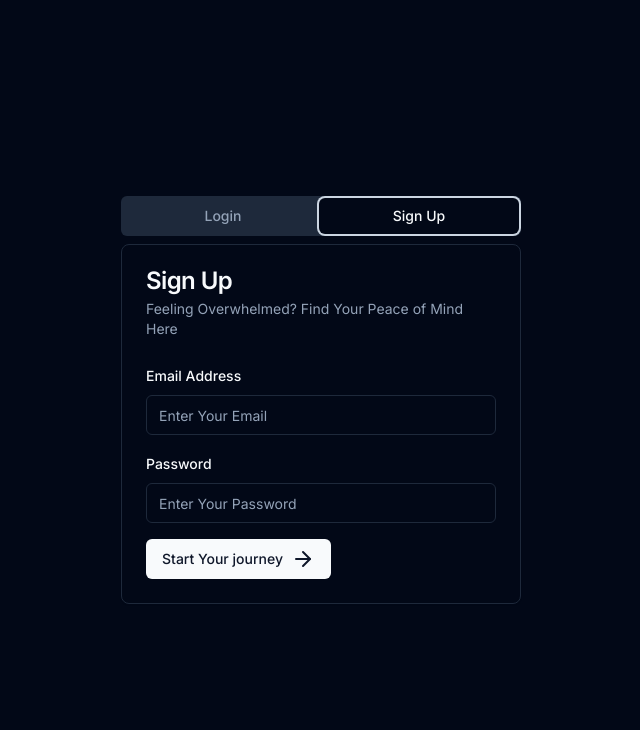
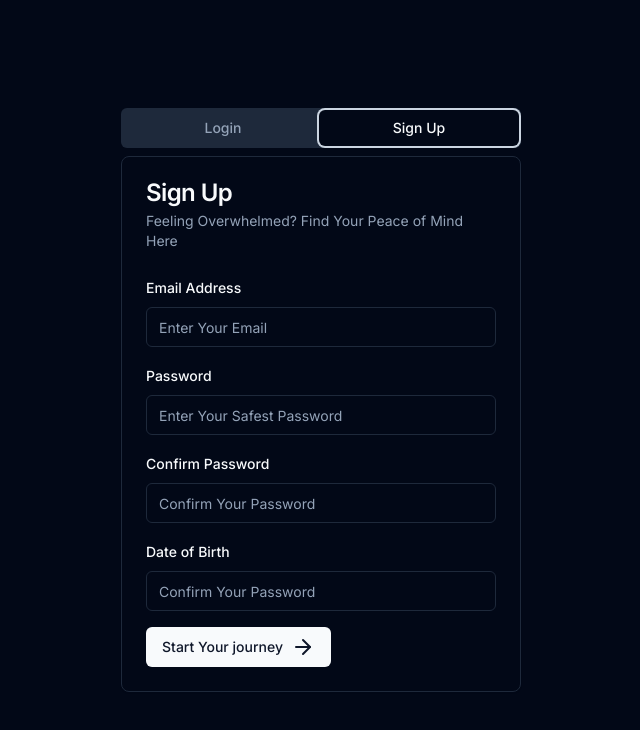
Before and after one commit to Mirthly-Inc/Mirthly-Health, a Next.js app in the folder mirthlyhealth/: page /auth in a window 1280 px wide. Both pictures are taken after a click on the tab "Sign Up". Shown: the top 730 px of the page, without its empty margins (319-959 px from the left). Built offline with nearby package versions, Linux system fonts and the light colour scheme.

Commit message:
sign up completed

```diff
--- a/mirthlyhealth/components/Auth.tsx
+++ b/mirthlyhealth/components/Auth.tsx
@@ -1,4 +1,4 @@
-import { Button } from "@/components/ui/button";
+import { Button } from '@/components/ui/button';
 import {
   Card,
   CardContent,
@@ -6,21 +6,22 @@ import {
   CardFooter,
   CardHeader,
   CardTitle,
-} from "@/components/ui/card";
-import { Input } from "@/components/ui/input";
-import { Label } from "@/components/ui/label";
-import { Tabs, TabsContent, TabsList, TabsTrigger } from "@/components/ui/tabs";
-import { CalendarForm } from "./Calender";
-import { SignInForm } from "./SignIn_Form";
+} from '@/components/ui/card';
+import { Input } from '@/components/ui/input';
+import { Label } from '@/components/ui/label';
+import { Tabs, TabsContent, TabsList, TabsTrigger } from '@/components/ui/tabs';
+import { CalendarForm } from './Calender';
+import { SignInForm } from './SignIn_Form';
+import { SignUpForm } from './SignUp_Form';
 
 export function TabsDemo() {
   return (
-    <Tabs defaultValue="account" className="w-[400px]">
-      <TabsList className="grid w-full grid-cols-2">
-        <TabsTrigger value="account">Login</TabsTrigger>
-        <TabsTrigger value="password">Sign Up</TabsTrigger>
+    <Tabs defaultValue='account' className='w-[400px]'>
+      <TabsList className='grid w-full grid-cols-2'>
+        <TabsTrigger value='account'>Login</TabsTrigger>
+        <TabsTrigger value='password'>Sign Up</TabsTrigger>
       </TabsList>
-      <TabsContent value="account">
+      <TabsContent value='account'>
         <Card>
           <CardHeader>
             <CardTitle>Login</CardTitle>
@@ -28,12 +29,12 @@ export function TabsDemo() {
               Your Personalized Stress Relief Starts Here.
             </CardDescription>
           </CardHeader>
-          <CardContent className="space-y-2">
-            <SignInForm islogin={true} />
+          <CardContent className='space-y-2'>
+            <SignInForm />
           </CardContent>
         </Card>
       </TabsContent>
-      <TabsContent value="password">
+      <TabsContent value='password'>
         <Card>
           <CardHeader>
             <CardTitle>Sign Up</CardTitle>
@@ -41,8 +42,8 @@ export function TabsDemo() {
               Feeling Overwhelmed? Find Your Peace of Mind Here
             </CardDescription>
           </CardHeader>
-          <CardContent className="space-y-2">
-            <SignInForm islogin={false} />
+          <CardContent className='space-y-2'>
+            <SignUpForm />
           </CardContent>
         </Card>
       </TabsContent>
--- a/mirthlyhealth/components/SignIn_Form.tsx
+++ b/mirthlyhealth/components/SignIn_Form.tsx
@@ -17,16 +17,12 @@ import {
 import { Input } from '@/components/ui/input';
 import { ArrowRight } from 'lucide-react';
 
-interface loginproptype {
-  islogin?: boolean;
-}
-
 const formSchema = z.object({
   email: z.string({ required_error: 'Please Enter Email Address' }).email(),
   password: z.string().min(6, 'Password should be minimum 6 characters'),
 });
 
-export function SignInForm({ islogin }: loginproptype) {
+export function SignInForm() {
   const form = useForm<z.infer<typeof formSchema>>({
     resolver: zodResolver(formSchema),
     defaultValues: {
@@ -36,7 +32,7 @@ export function SignInForm({ islogin }: loginproptype) {
   });
 
   function onSubmit(values: z.infer<typeof formSchema>) {
-    islogin ? console.log('Logging in') : console.log('New User');
+    console.log(values);
   }
   return (
     <Form {...form}>
@@ -72,7 +68,7 @@ export function SignInForm({ islogin }: loginproptype) {
           )}
         />
         <Button type='submit'>
-          {islogin ? <div>Welcome Back</div> : <div>Start Your journey</div>}{' '}
+          Welcome Back
           <ArrowRight className='ml-2' />
         </Button>
       </form>
--- /dev/null
+++ b/mirthlyhealth/components/SignUp_Form.tsx
@@ -0,0 +1,130 @@
+'use client';
+
+import { zodResolver } from '@hookform/resolvers/zod';
+import { useForm } from 'react-hook-form';
+import { z } from 'zod';
+
+import { Button } from '@/components/ui/button';
+import {
+  Form,
+  FormControl,
+  FormDescription,
+  FormField,
+  FormItem,
+  FormLabel,
+  FormMessage,
+} from '@/components/ui/form';
+import { Input } from '@/components/ui/input';
+import { ArrowRight } from 'lucide-react';
+
+const formSchema = z
+  .object({
+    email: z.string({ required_error: 'Please Enter Email Address' }).email(),
+    password: z.string().min(6, 'Password should be minimum 6 characters'),
+    confirmPassword: z
+      .string()
+      .min(6, 'Password should be minimum 6 characters'),
+    dob: z.string(),
+  })
+  .refine((data) => data.password === data.confirmPassword, {
+    message: 'Passwords do not match',
+    path: ['confirmPassword'], // path of error
+  });
+// .Refine(({ confirmPassword, password }, ctx) => {
+//   if (confirmPassword !== password) {
+//     ctx.addIssue({
+//       code: 'custom',
+//       message: 'The passwords did not match',
+//     });
+//   }
+// });
+
+export function SignUpForm() {
+  const form = useForm<z.infer<typeof formSchema>>({
+    resolver: zodResolver(formSchema),
+    defaultValues: {
+      email: '',
+      password: '',
+      confirmPassword: '',
+      dob: '',
+    },
+  });
+
+  function onSubmit(values: z.infer<typeof formSchema>) {
+    console.log(values);
+  }
+  return (
+    <Form {...form}>
+      <form onSubmit={form.handleSubmit(onSubmit)} className='space-y-4'>
+        <FormField
+          control={form.control}
+          name='email'
+          render={({ field }) => (
+            <FormItem>
+              <FormLabel>Email Address</FormLabel>
+              <FormControl>
+                <Input placeholder='Enter Your Email' {...field} />
+              </FormControl>
+              <FormMessage />
+            </FormItem>
+          )}
+        />
+        <FormField
+          control={form.control}
+          name='password'
+          render={({ field }) => (
+            <FormItem>
+              <FormLabel>Password</FormLabel>
+              <FormControl>
+                <Input
+                  placeholder='Enter Your Safest Password'
+                  {...field}
+                  type='password'
+                />
+              </FormControl>
+              <FormMessage />
+            </FormItem>
+          )}
+        />
+        <FormField
+          control={form.control}
+          name='confirmPassword'
+          render={({ field }) => (
+            <FormItem>
+              <FormLabel>Confirm Password</FormLabel>
+              <FormControl>
+                <Input
+                  placeholder='Confirm Your Password'
+                  {...field}
+                  type='password'
+                />
+              </FormControl>
+              <FormMessage />
+            </FormItem>
+          )}
+        />
+        <FormField
+          control={form.control}
+          name='dob'
+          render={({ field }) => (
+            <FormItem>
+              <FormLabel>Date of Birth</FormLabel>
+              <FormControl>
+                <Input
+                  placeholder='Confirm Your Password'
+                  {...field}
+                  type='password'
+                />
+              </FormControl>
+              <FormMessage />
+            </FormItem>
+          )}
+        />
+        <Button type='submit'>
+          Start Your journey
+          <ArrowRight className='ml-2' />
+        </Button>
+      </form>
+    </Form>
+  );
+}
```
